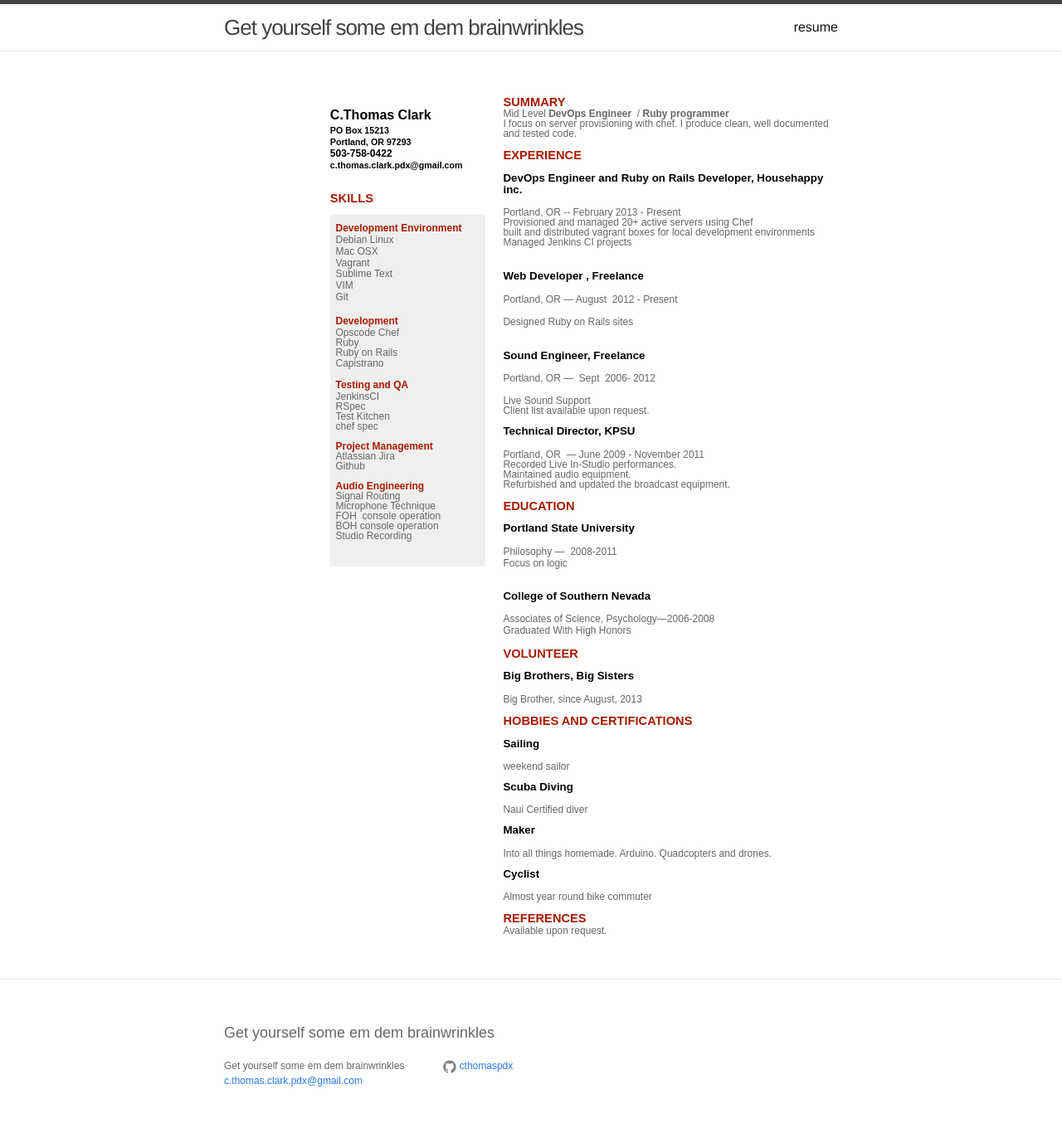
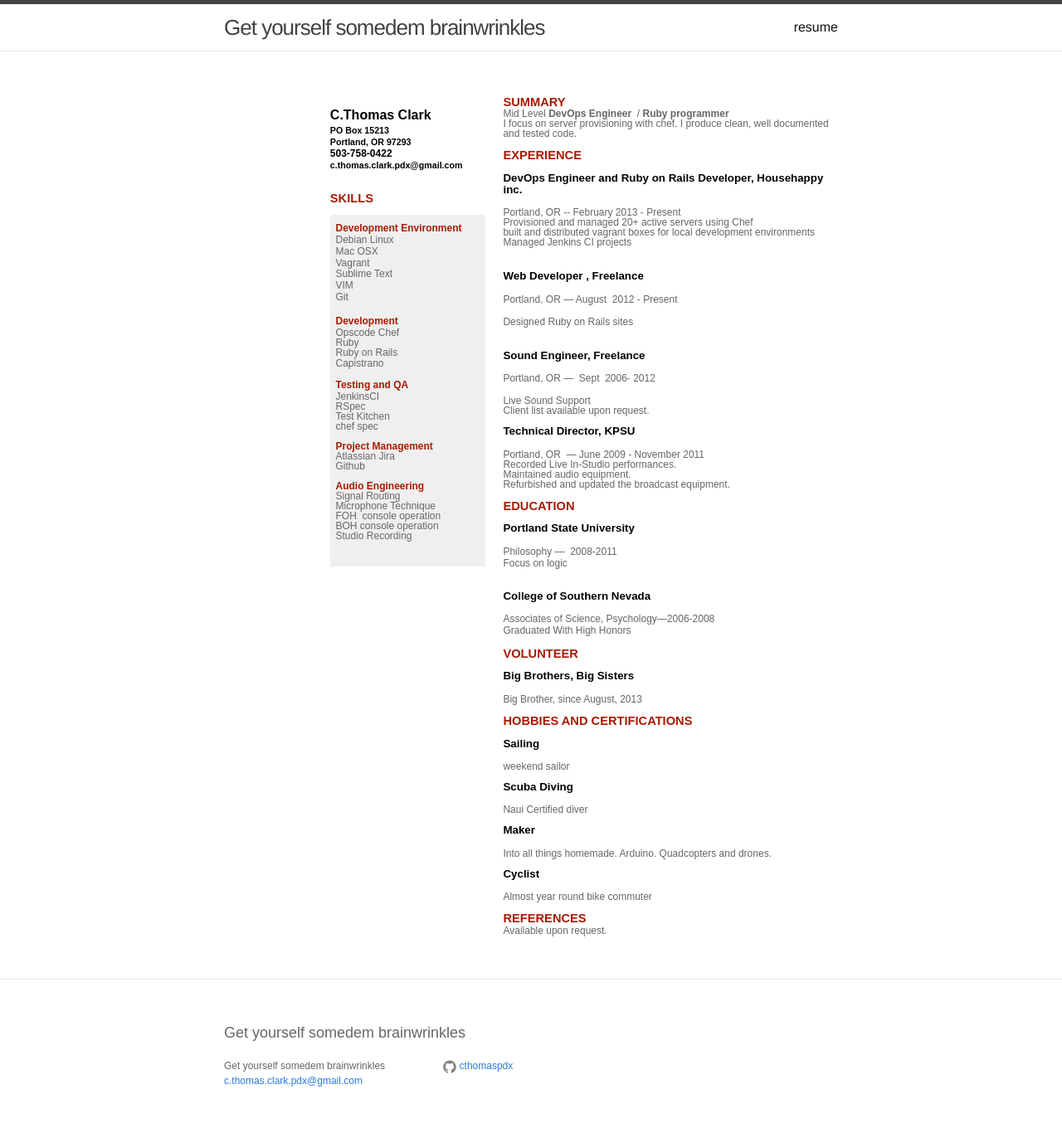
Before and after one commit to cthomaspdx/cthomaspdx.github.io, a Jekyll site: the page built from resume.html, in a window 1280 px wide. Shown: the whole page at 83% size. Built offline with Jekyll 4.4.1, drawn with Linux system fonts in a browser that asks for light colours.

Commit message:
remove overly folksy em

```diff
--- a/_config.yml
+++ b/_config.yml
@@ -1,5 +1,5 @@
 # Site settings
-title: Get yourself some em dem brainwrinkles
+title: Get yourself somedem brainwrinkles
 email: c.thomas.clark.pdx@gmail.com
 description: > # this means to ignore newlines until "baseurl:"
 
```
